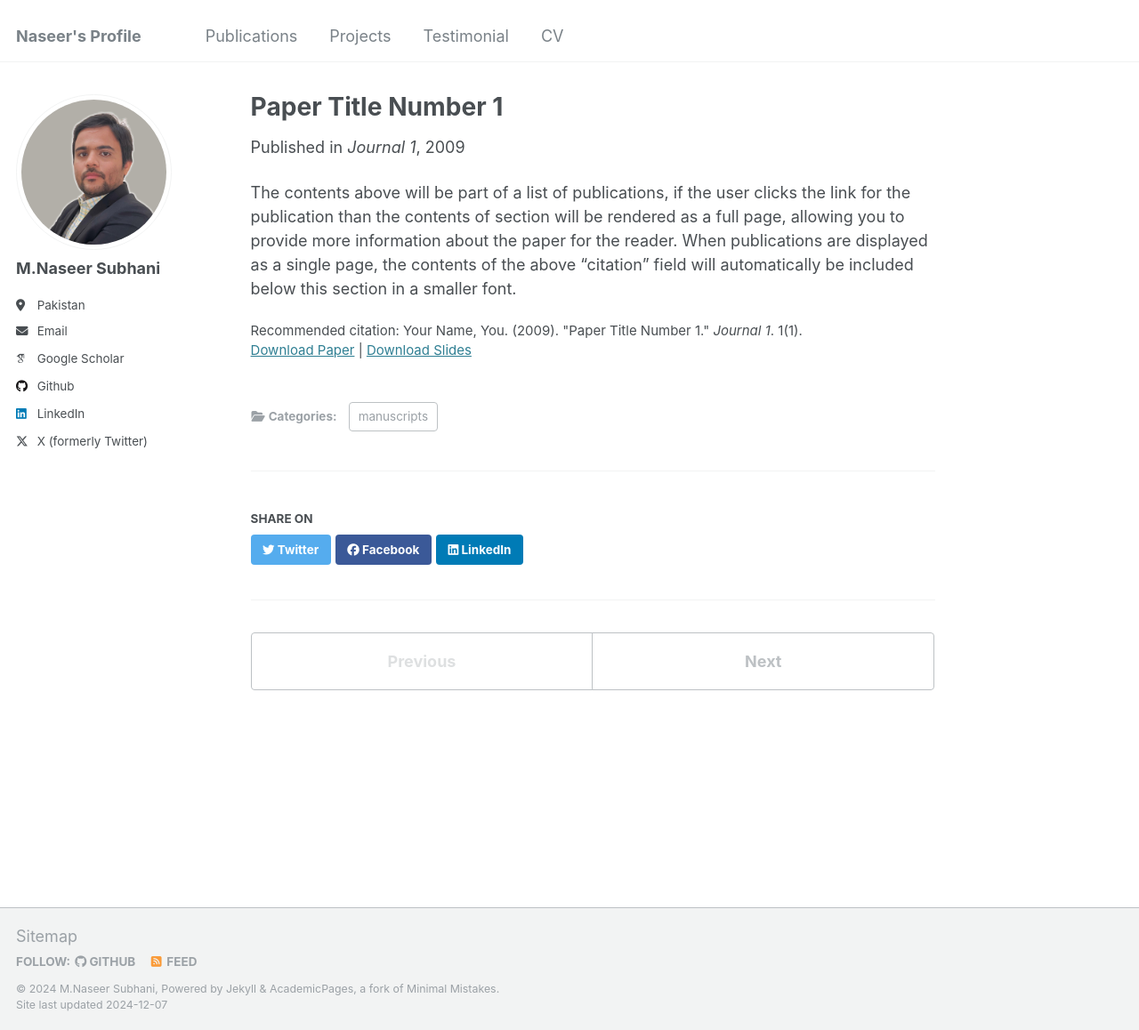
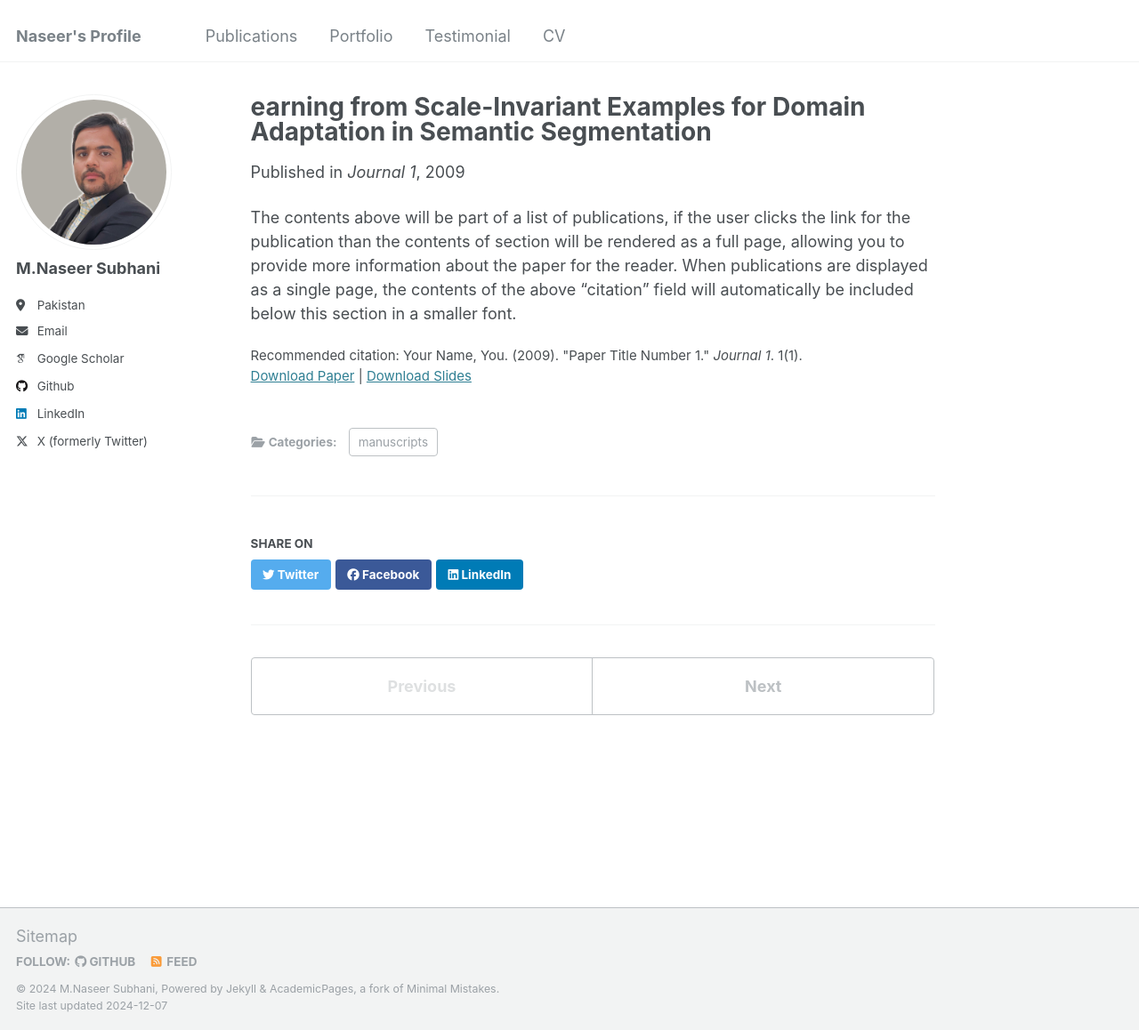
Before and after one commit to MNaseerSubhani/mnaseer.githu.io, a Jekyll site: the page built from _publications/2009-10-01-paper-title-number-1.md, in a window 1280 px wide and 1158 px high. Shown: the whole window at 89% size. Built offline with Jekyll 4.4.1, drawn with Linux system fonts in a browser that asks for light colours; some web fonts are replaced.

```diff
--- a/_data/navigation.yml
+++ b/_data/navigation.yml
@@ -8,7 +8,7 @@ main:
   - title: "Publications"
     url: /publications/
 
-  - title: "Projects"
+  - title: "Portfolio"
     url: /talks/
 
   - title: "Testimonial"
--- a/_publications/2009-10-01-paper-title-number-1.md
+++ b/_publications/2009-10-01-paper-title-number-1.md
@@ -1,6 +1,7 @@
 ---
-title: "Paper Title Number 1"
-collection: publications
+title: "earning from Scale-Invariant Examples for
+Domain Adaptation in Semantic Segmentation"
+collection: ECCV 2020
 category: manuscripts
 permalink: /publication/2009-10-01-paper-title-number-1
 excerpt: 'This paper is about the number 1. The number 2 is left for future work.'
```
